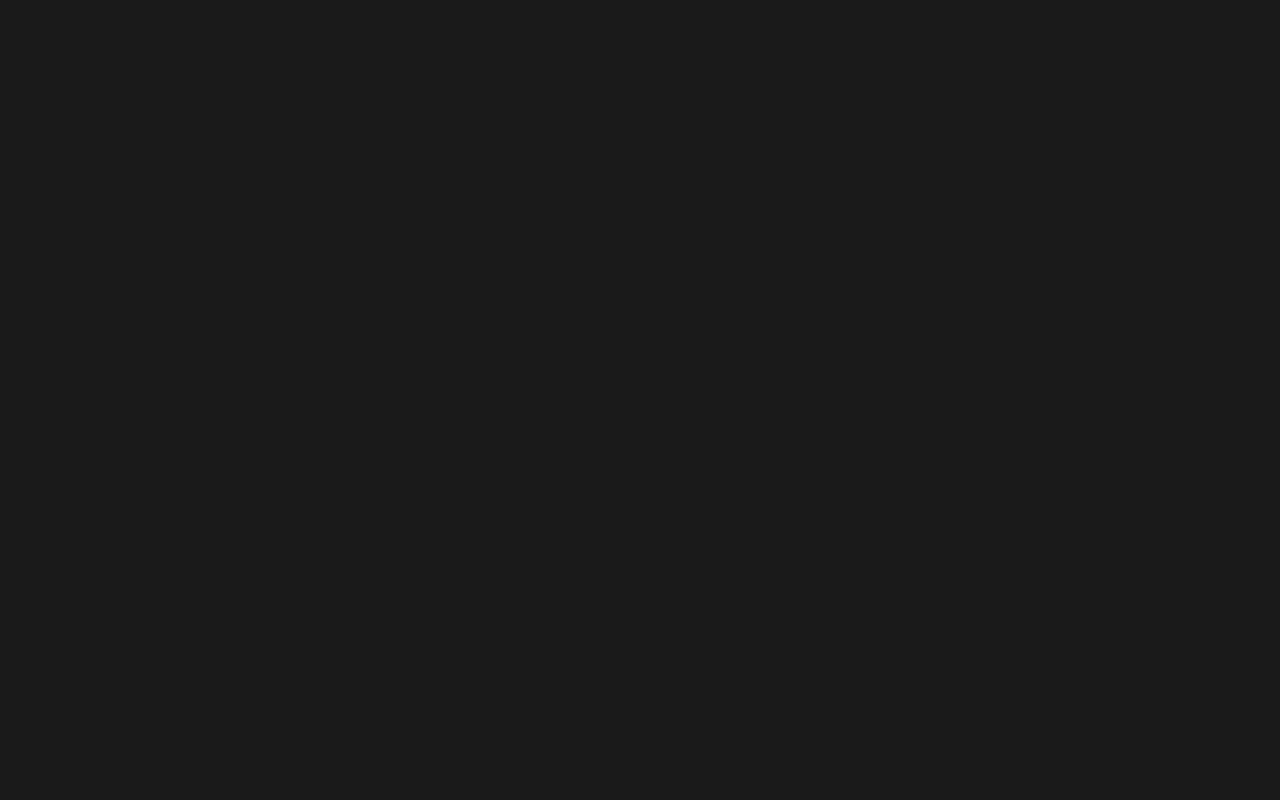
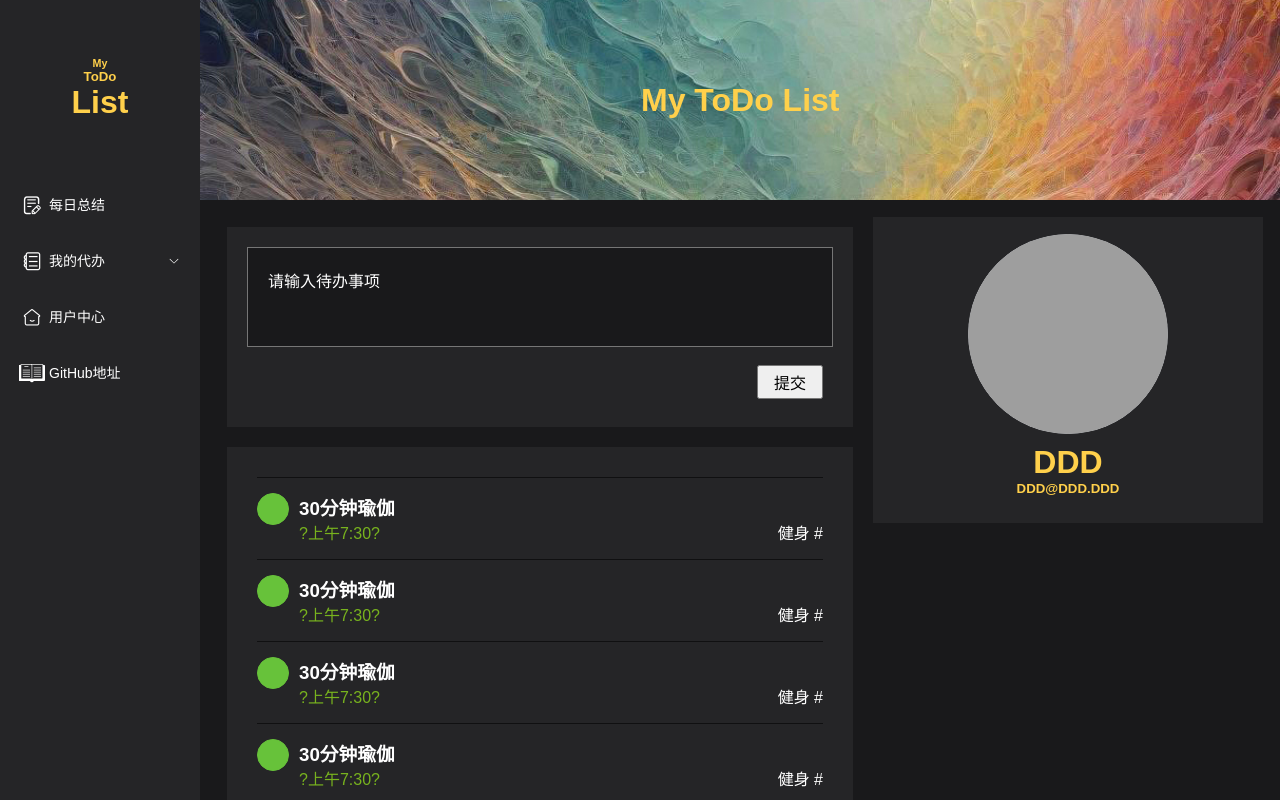
Before and after one commit to DIMDYL/todolist, a Vue app: page /toDoList/1 in a window 1280 px wide. Before the commit this address had no page. Built offline with nearby package versions, Linux system fonts and the light colour scheme; grey boxes are pictures that could not be loaded.

Commit message:
添加ToDoList页面

```diff
--- a/src/router/index.js
+++ b/src/router/index.js
@@ -2,7 +2,7 @@ import { createRouter, createWebHistory } from 'vue-router'
 import index from '@/views/Index/index.vue'
 import User from '@/views/User/index.vue'
 import Article from '@/views/Article/index.vue'
-
+import ToDoList from '@/views/ToDoList/index.vue'
 const router = createRouter({
   history: createWebHistory(import.meta.env.BASE_URL),
   routes: [
@@ -20,6 +20,15 @@ const router = createRouter({
           path: '/',
           component: Article,
           meta: { title: '首页' }
+        },
+        {
+          name: 'toDoList',
+          path: '/toDoList/:type',
+          component: ToDoList,
+          meta: { title: '待办事项' },
+          props: ({ params: { type } }) => {
+            return { type }
+          }
         }
       ]
     }
--- a/src/style/init.css
+++ b/src/style/init.css
@@ -38,7 +38,12 @@ a {
     text-decoration: none;
     color: inherit;
 }
-
+button:hover{
+    cursor: pointer;
+}
 input, button, textarea, select {
     font: inherit;
 }
+input, button, textarea, select:focus {
+    outline:none;
+}
--- a/src/views/Index/indexNav.vue
+++ b/src/views/Index/indexNav.vue
@@ -1,7 +1,22 @@
 <script setup>
 import { ref } from 'vue'
+import { useRouter } from 'vue-router'
 const defaultactive = ref(location.pathname)
+const router = useRouter()
+
+let elMenuActive = ref('')
+
+let skipToDoList = (type) => {
+  router.push({
+    name: 'toDoList',
+    params: {
+      type
+    }
+  })
+  elMenuActive.value = '/toDoList/' + type
+}
 </script>
+
 <template>
   <div class="nav BoxColor">
     <div class="top animate__animated animate__bounce animate__rubberBand">
@@ -10,22 +25,32 @@ const defaultactive = ref(location.pathname)
       <h1>List</h1>
     </div>
     <el-menu
+      :default-active="elMenuActive"
       router
       active-text-color="#ffd04b"
       background-color="#252527"
       class="el-menu-vertical-demo animate__animated animate__bounce animate__rubberBand"
-      :default-active="defaultactive"
       text-color="#fff"
     >
       <el-menu-item index="/">
         <el-icon color="#409efc" class="iconfont"> &#xe66c; </el-icon>
         <span>每日总结</span>
       </el-menu-item>
-      <el-menu-item index="/">
-        <el-icon color="#409efc" class="iconfont"> &#xe601; </el-icon>
+      <el-sub-menu index="1">
+        <template #title>
+          <el-icon color="#409efc" class="iconfont"> &#xe601; </el-icon>
+          <span>我的代办</span>
+        </template>
+        <el-menu-item index="/toDoList/1" @click="skipToDoList(1)"
+          ><el-icon color="#409efc" class="iconfont"> &#xe601; </el-icon
+          >定时任务</el-menu-item
+        >
+        <el-menu-item index="/toDoList/2" @click="skipToDoList(2)"
+          ><el-icon color="#409efc" class="iconfont"> &#xe601; </el-icon
+          >普通任务</el-menu-item
+        >
+      </el-sub-menu>
 
-        <span>我的代办</span>
-      </el-menu-item>
       <el-menu-item index="/user">
         <el-icon color="#409efc" class="iconfont">&#xe61d; </el-icon>
         <span>用户中心</span>
--- /dev/null
+++ b/src/views/ToDoList/index.vue
@@ -0,0 +1,121 @@
+<template>
+  <Content>
+    <div class="index">
+      <div class="head BoxColor">
+        <div class="type">
+          <textarea
+            placeholder="请输入待办事项"
+            style="
+              width: 100%;
+              height: 100%;
+              resize: none;
+              box-sizing: border-box;
+              padding: 20px 0 0 20px;
+              background-color: #19191b;
+              -webkit-text-fill-color: white;
+              caret-color: white;
+            "
+          ></textarea>
+        </div>
+        <div class="submit">
+          <button style="padding: 3px 15px; margin-right: 10px">提交</button>
+        </div>
+      </div>
+      <div class="body BoxColor">
+        <div class="toDoList-list">
+          <div class="limit-list">
+            <ul
+              class="toDoList-list-ul"
+              style="
+                width: 100%;
+                display: flex;
+                flex-direction: column;
+                row-gap: 10px;
+              "
+            >
+              <li class="toDoList-list-li" v-for="index in 15" :key="index">
+                <el-button type="success" :icon="Check" circle />
+                <div style="align-self: center">
+                  <h3>30分钟瑜伽</h3>
+                  <div style="color: rgb(120, 179, 30)">
+                    ?<i style="font-style: normal">上午7:30</i>?
+                  </div>
+                </div>
+                <div style="margin-left: auto; align-self: flex-end">
+                  健身 #
+                </div>
+              </li>
+            </ul>
+          </div>
+        </div>
+      </div>
+    </div>
+  </Content>
+</template>
+
+<script setup>
+import Content from '@/components/Content/index.vue'
+</script>
+
+<style scoped>
+.index {
+  box-sizing: border-box;
+  padding: 10px;
+  display: flex;
+  flex-direction: column;
+  row-gap: 20px;
+  width: 100%;
+  height: 100%;
+}
+.head {
+  box-sizing: border-box;
+  padding: 20px;
+  display: flex;
+  flex-direction: column;
+  align-self: flex-end;
+  row-gap: 10px;
+  flex: 0 0 200px;
+  width: 100%;
+}
+.type {
+  flex: 1 0 0;
+  width: 100%;
+}
+.submit {
+  box-sizing: border-box;
+  display: flex;
+  justify-content: flex-end;
+  align-items: center;
+  flex: 0 0 50px;
+  width: 100%;
+}
+.body {
+  box-sizing: border-box;
+  padding: 30px;
+  display: flex;
+  column-gap: 20px;
+  flex: 1 0 0;
+  width: 100%;
+}
+
+.toDoList-list {
+  flex: 1 0 0;
+  height: 100%;
+}
+.toDoList-list-ul {
+  width: 100%;
+  display: flex;
+  flex-direction: column;
+  row-gap: 10px;
+}
+.toDoList-list-li {
+  box-sizing: border-box;
+
+  padding: 15px 0 5px 0;
+  display: flex;
+  width: 100%;
+
+  column-gap: 10px;
+  border-top: 1px solid #101011;
+}
+</style>
```
